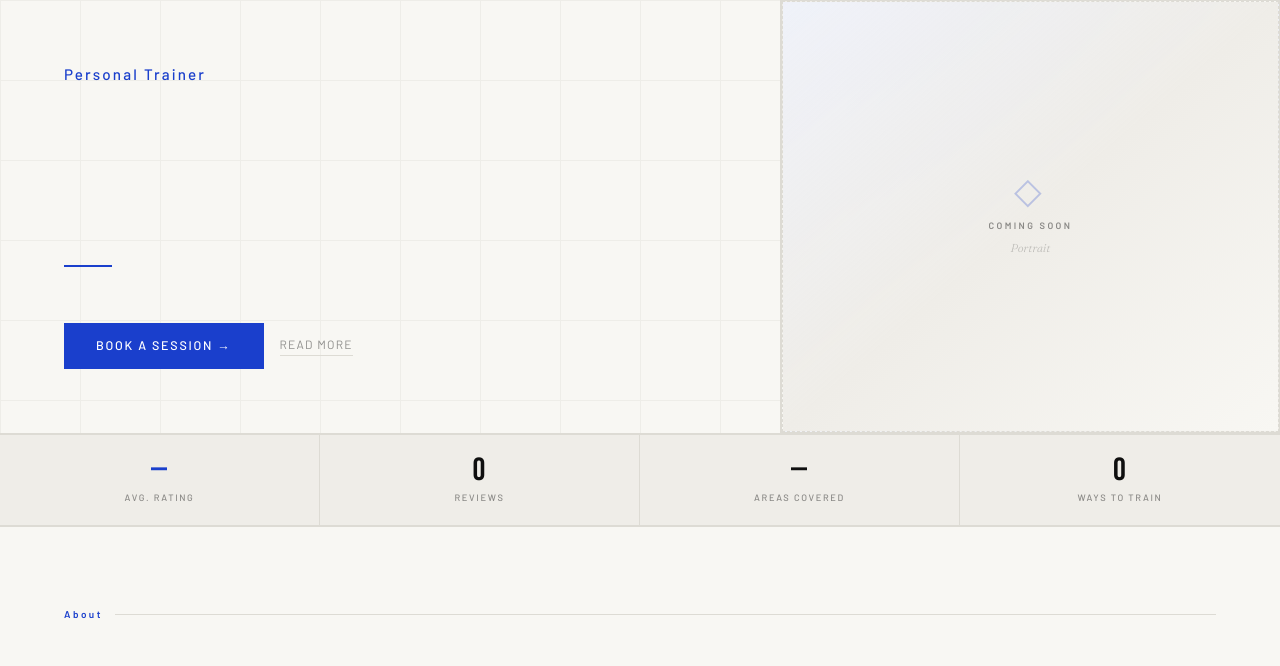
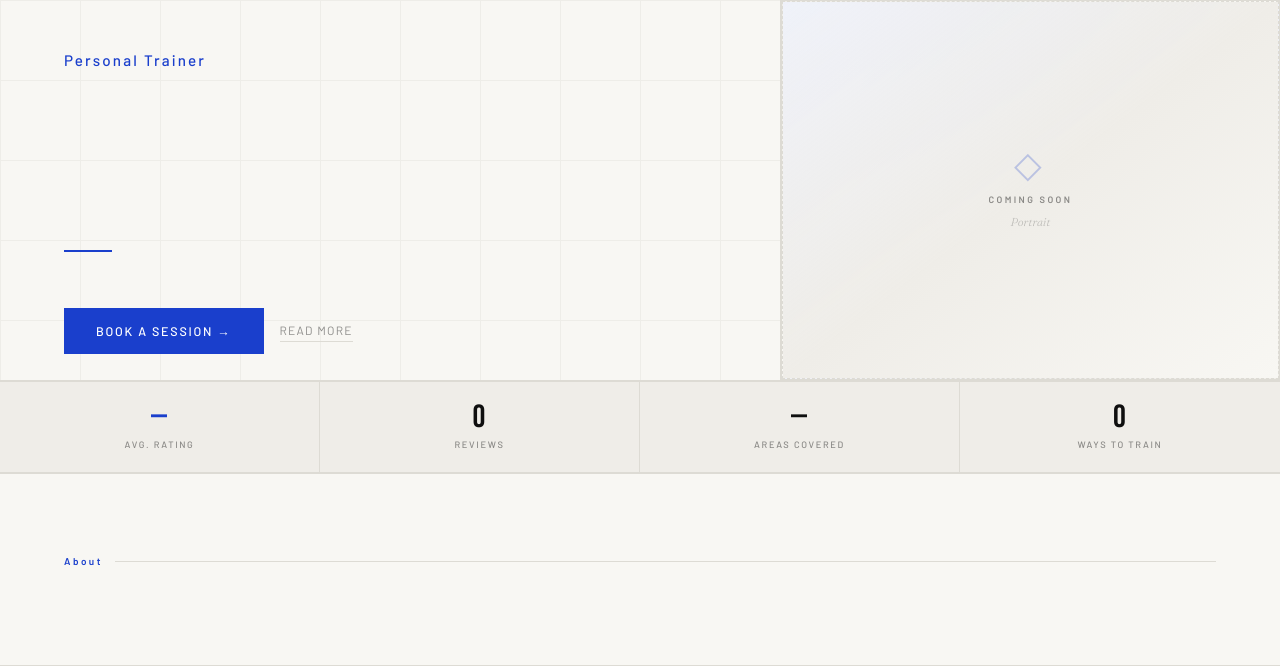
Before and after one commit to RoyKeane94/forma, a Django app: template forma_project/pages/templates/pages/trainer_profile.html in a window 1280 px wide. Shown: the part 61-727 px from the top of the page. Run offline with Django 5.2, Linux system fonts and the light colour scheme; the template is opened without the code that fills it, so the values that code supplies are empty.

Commit message:
Name moved up on profile

```diff
--- a/forma_project/pages/templates/pages/trainer_profile.html
+++ b/forma_project/pages/templates/pages/trainer_profile.html
@@ -43,9 +43,9 @@
 </nav>
 
 <section class="flex w-full min-w-0 max-w-full flex-col border-b border-rule lg:flex-row lg:items-stretch">
-  <div class="relative flex w-full min-w-0 max-w-full flex-col border-rule bg-paper px-3 pt-4 sm:px-page sm:pt-6 lg:min-h-0 lg:min-w-0 lg:flex-1 lg:px-page lg:pt-page lg:border-r">
+  <div class="relative flex w-full min-w-0 max-w-full flex-col justify-start border-rule bg-paper px-3 pt-4 sm:px-page sm:pt-6 lg:min-h-0 lg:min-w-0 lg:flex-1 lg:justify-center lg:px-page lg:py-12 lg:border-r xl:py-16">
     <div class="pointer-events-none absolute inset-0 z-0 overflow-hidden opacity-[0.35] bg-[linear-gradient(#DDDBD4_1px,transparent_1px),linear-gradient(90deg,#DDDBD4_1px,transparent_1px)] [background-size:80px_80px]" aria-hidden="true"></div>
-    <div class="relative z-[1] flex w-full max-w-[52rem] flex-col gap-y-4 pb-10 pt-0 sm:gap-y-5 sm:pb-12 lg:mt-auto lg:gap-y-7 lg:pb-16">
+    <div class="relative z-[1] flex w-full max-w-[52rem] flex-col gap-y-4 py-0 pb-10 sm:gap-y-5 sm:pb-12 lg:gap-y-7 lg:py-0 lg:pb-0">
       <p class="font-body text-[clamp(0.8rem,1.25vw,0.95rem)] font-medium leading-snug tracking-wide-2 text-blue">
         Personal Trainer{% if profile.primary_area %} · {{ profile.primary_area }}{% endif %}{% if profile.postcode_district %} · {{ profile.postcode_district }}{% endif %}
       </p>
```
